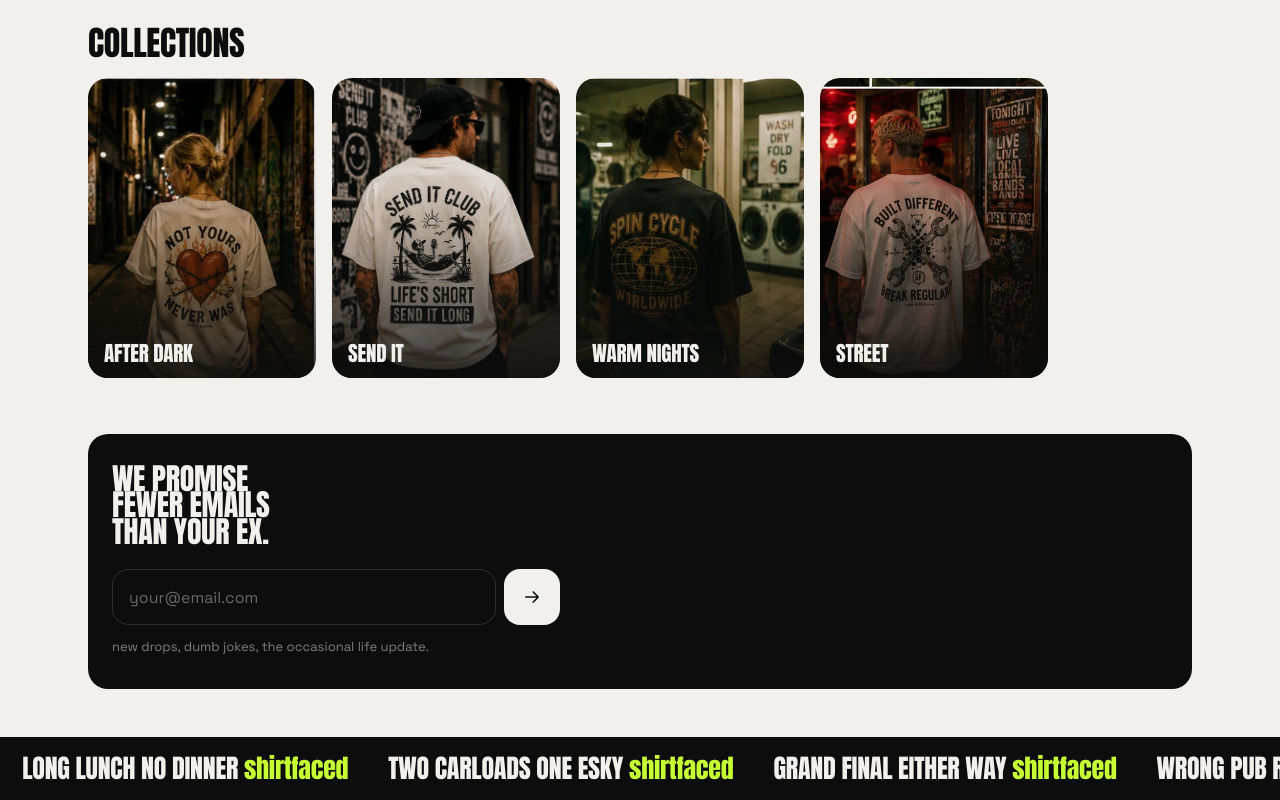
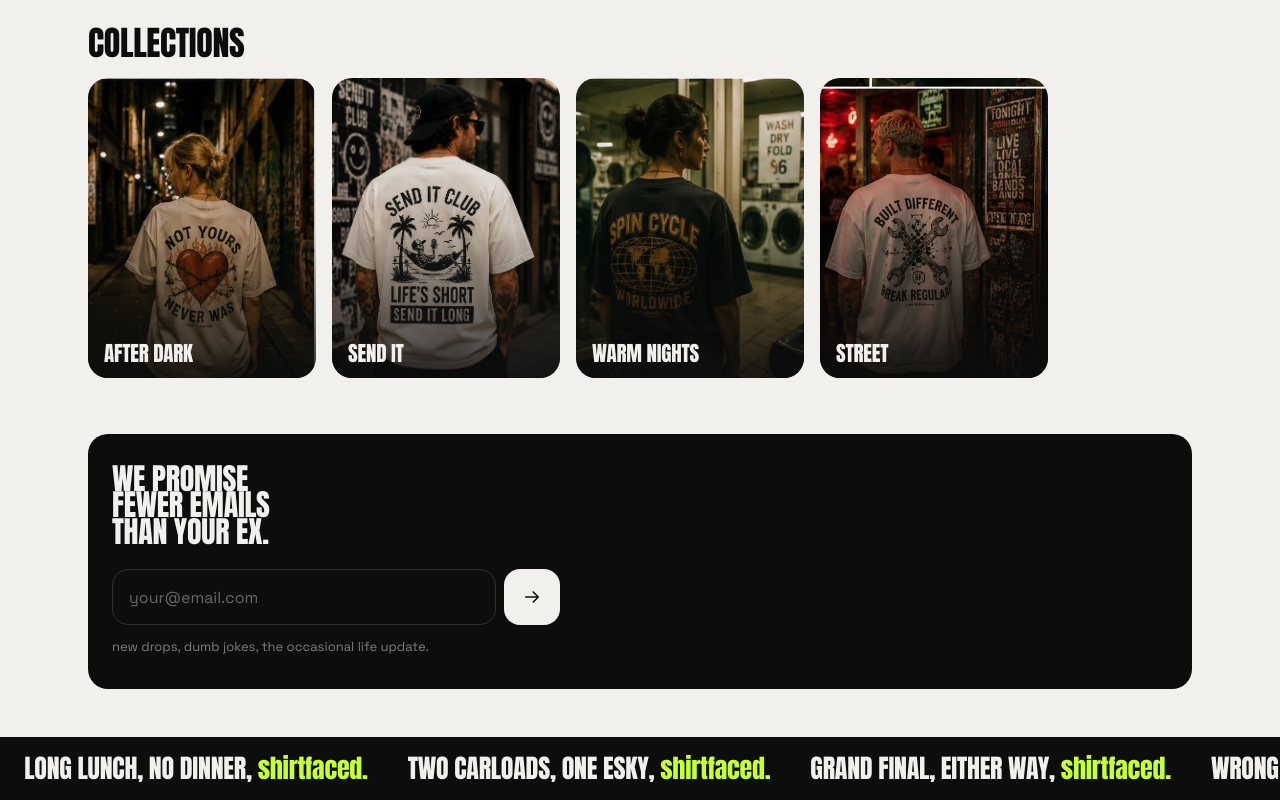
Before and after one commit to CDunell/shirtfaced, a Next.js app: page / in a window 1280 px wide. Shown: the part 2889-3689 px from the top of the page. Built offline with nearby package versions, Linux system fonts and the light colour scheme.

Commit message:
fix: preserve punctuation in homepage marquee

```diff
--- a/src/app/page.tsx
+++ b/src/app/page.tsx
@@ -211,7 +211,8 @@ export default function Home() {
 
       {/* ---------------- Brand line ----------------
           Duration scales with the number of taglines so growing the library does
-          not turn the marquee into a high-speed eye test. */}
+          not turn the marquee into a high-speed eye test. Hero display strips
+          punctuation; the marquee deliberately restores the spoken cadence. */}
       <section className="mt-12 overflow-hidden bg-ink py-5">
         <div
           className="marquee-track flex w-max"
@@ -224,7 +225,7 @@ export default function Home() {
                   key={t.beatOne}
                   className="display px-5 text-[26px] whitespace-nowrap text-paper"
                 >
-                  {t.beatOne} {t.beatTwo} <span className="text-lime lowercase">{LINE_THREE}</span>
+                  {t.beatOne}, {t.beatTwo}, <span className="text-lime lowercase">{LINE_THREE}.</span>
                 </span>
               ))}
             </span>
```
